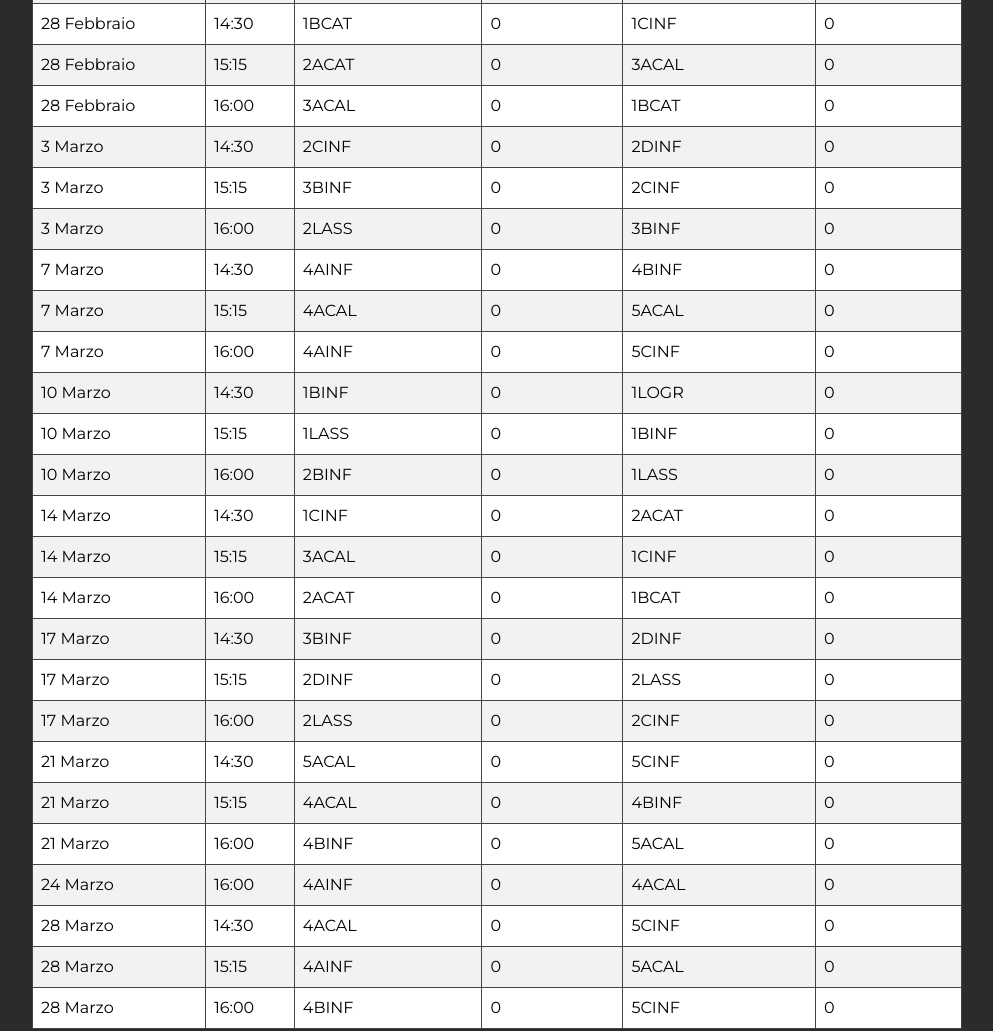
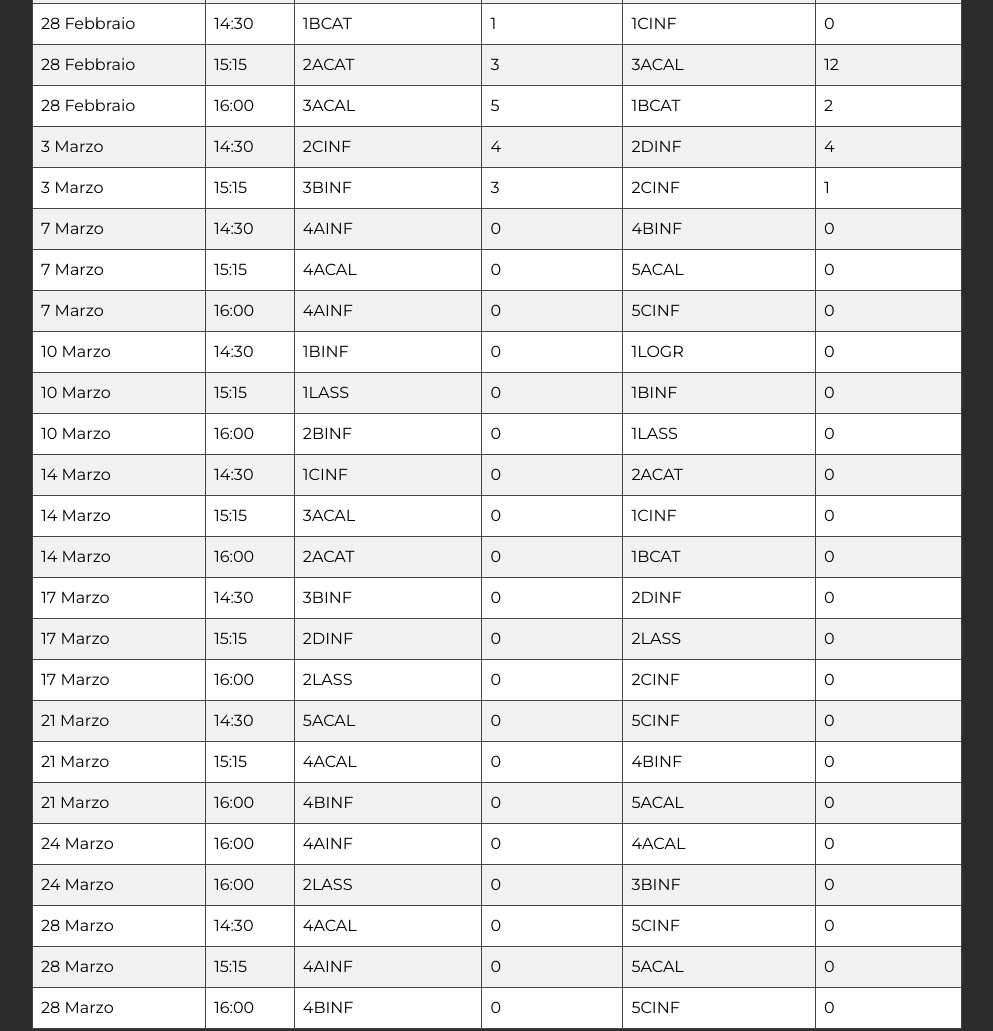
Before and after one commit to CONDUX-DEV/sitoWebTorneiSportiviFazziniMercantini, a plain HTML site: page pages/calcetto.html in a window 1280 px wide. Shown: the part 553-1584 px from the top of the page, without its empty margins (143-1136 px from the left). Drawn offline with nearby package versions, Linux system fonts and the light colour scheme.

Commit message:
CALCETTO-UPDATE

```diff
--- a/pages/calcetto.html
+++ b/pages/calcetto.html
@@ -218,13 +218,12 @@
   { id: 1, data: '24 Febbraio', ora: '15:15', team1: '2BINF', team2: '1LOGR', score1: 3, score2: 11 },
   { id: 2, data: '24 Febbraio', ora: '16:00', team1: '1LOGR', team2: '1LASS', score1: 3, score2: 0 },
 
-  { id: 3, data: '28 Febbraio', ora: '14:30', team1: '1BCAT', team2: '1CINF', score1: 0, score2: 0 },
-  { id: 4, data: '28 Febbraio', ora: '15:15', team1: '2ACAT', team2: '3ACAL', score1: 0, score2: 0 },
-  { id: 5, data: '28 Febbraio', ora: '16:00', team1: '3ACAL', team2: '1BCAT', score1: 0, score2: 0 },
+  { id: 3, data: '28 Febbraio', ora: '14:30', team1: '1BCAT', team2: '1CINF', score1: 1, score2: 0 },
+  { id: 4, data: '28 Febbraio', ora: '15:15', team1: '2ACAT', team2: '3ACAL', score1: 3, score2: 12 },
+  { id: 5, data: '28 Febbraio', ora: '16:00', team1: '3ACAL', team2: '1BCAT', score1: 5, score2: 2 },
 
-  { id: 6, data: '3 Marzo', ora: '14:30', team1: '2CINF', team2: '2DINF', score1: 0, score2: 0 },
-  { id: 7, data: '3 Marzo', ora: '15:15', team1: '3BINF', team2: '2CINF', score1: 0, score2: 0 },
-  { id: 8, data: '3 Marzo', ora: '16:00', team1: '2LASS', team2: '3BINF', score1: 0, score2: 0 },
+  { id: 6, data: '3 Marzo', ora: '14:30', team1: '2CINF', team2: '2DINF', score1: 4, score2: 4 },
+  { id: 7, data: '3 Marzo', ora: '15:15', team1: '3BINF', team2: '2CINF', score1: 3, score2: 1 },
 
   { id: 9, data: '7 Marzo', ora: '14:30', team1: '4AINF', team2: '4BINF', score1: 0, score2: 0 },
   { id: 10, data: '7 Marzo', ora: '15:15', team1: '4ACAL', team2: '5ACAL', score1: 0, score2: 0 },
@@ -247,6 +246,7 @@
   { id: 23, data: '21 Marzo', ora: '16:00', team1: '4BINF', team2: '5ACAL', score1: 0, score2: 0 },
 
   { id: 24, data: '24 Marzo', ora: '16:00', team1: '4AINF', team2: '4ACAL', score1: 0, score2: 0 },
+  { id: 8, data: '24  Marzo', ora: '16:00', team1: '2LASS', team2: '3BINF', score1: 0, score2: 0 },
 
   { id: 25, data: '28 Marzo', ora: '14:30', team1: '4ACAL', team2: '5CINF', score1: 0, score2: 0 },
   { id: 26, data: '28 Marzo', ora: '15:15', team1: '4AINF', team2: '5ACAL', score1: 0, score2: 0 },
```
